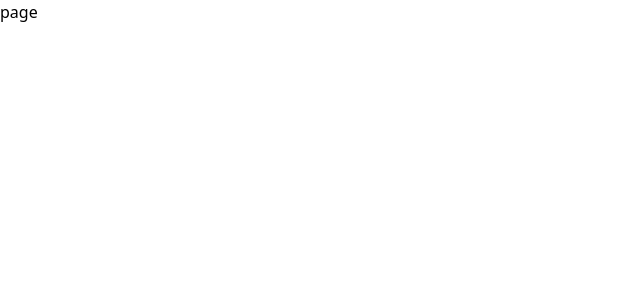
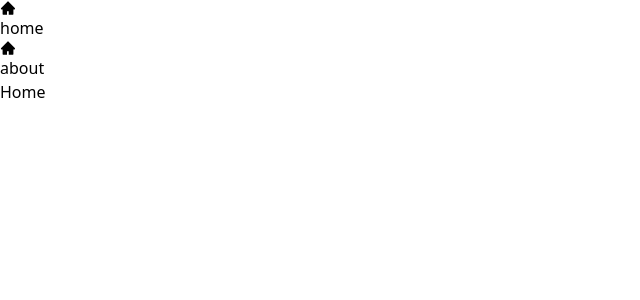
Before and after one commit to boyyys/imdb-next, a Next.js app: page / in a window 1280 px wide. Shown: the top 300 px of the page, without its empty margins (0-640 px from the left). Built offline with nearby package versions, Linux system fonts and the light colour scheme.

Commit message:
Initial commit

```diff
--- a/src/app/layout.js
+++ b/src/app/layout.js
@@ -1,5 +1,6 @@
 import { Geist, Geist_Mono } from 'next/font/google';
 import './globals.css';
+import Header from '@/components/Header';
 
 const geistSans = Geist({
   variable: '--font-geist-sans',
@@ -19,7 +20,10 @@ export const metadata = {
 export default function RootLayout({ children }) {
   return (
     <html lang="en">
-      <body className={`${geistSans.variable} ${geistMono.variable} antialiased`}>{children}</body>
+      <body className={`${geistSans.variable} ${geistMono.variable} antialiased`}>
+        <Header />
+        {children}
+      </body>
     </html>
   );
 }
--- a/src/app/page.js
+++ b/src/app/page.js
@@ -1,7 +1,5 @@
-import React from 'react'
+import React from 'react';
 
 export default function page() {
-  return (
-    <div>page</div>
-  )
+  return <div>Home</div>;
 }
--- /dev/null
+++ b/src/components/Header.jsx
@@ -0,0 +1,16 @@
+import React from 'react';
+import MenuItem from './menuItem';
+import { AiFillHome } from 'react-icons/ai';
+import { BsFillinfoCircleFill } from 'react-icons/bs';
+
+export default function header() {
+  return (
+    <div>
+      <div className="">
+        <MenuItem title="home" address="/" Icon={AiFillHome} />
+        <MenuItem title="about" address="/about" Icon={AiFillHome} />
+      </div>
+      <div className=""></div>
+    </div>
+  );
+}
--- /dev/null
+++ b/src/components/MenuItem.jsx
@@ -0,0 +1,10 @@
+import Link from 'next/link';
+
+export default function MenuItem({ title, address, Icon }) {
+  return (
+    <Link href={address}>
+      <Icon />
+      <p>{title}</p>
+    </Link>
+  );
+}
```
Also changed, not shown: package.json (+5 -3 lines), 1 other file (tests, documents, lock files or other folders).
